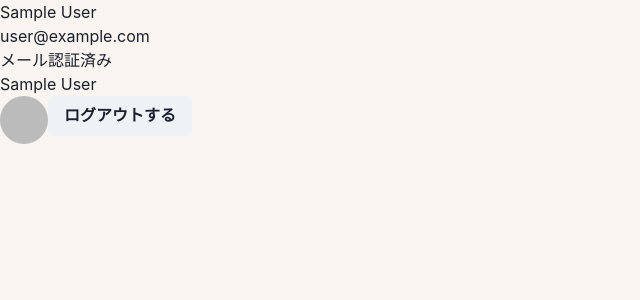
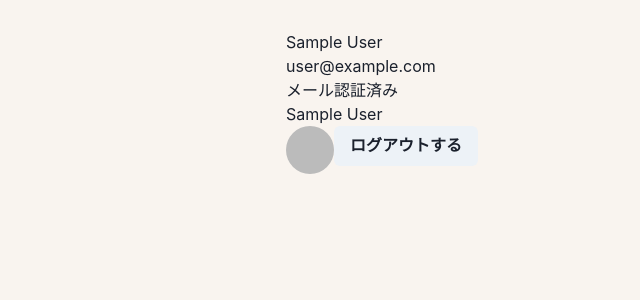
Before and after one commit to niiharamegumu/OneDrip, a Next.js app: page /mypage in a window 1280 px wide. Shown: the top 300 px of the page, without its empty margins (0-640 px from the left). Built offline with nearby package versions, Linux system fonts and the light colour scheme; no server answers; sample sign-in values are in the browser's storage.

Commit message:
update: _app layout.

```diff
--- a/src/pages/_app.tsx
+++ b/src/pages/_app.tsx
@@ -1,5 +1,5 @@
 import 'focus-visible/dist/focus-visible'
-import { ChakraProvider } from '@chakra-ui/react'
+import { ChakraProvider, Container } from '@chakra-ui/react'
 import type { AppProps } from 'next/app'
 
 import { useRouter } from 'next/router'
@@ -13,7 +13,11 @@ const MyApp = ({ Component, pageProps }: AppProps) => {
 
   return (
     <ChakraProvider resetCSS theme={theme}>
-      {!isTopPage && isAuthChecking ? <Component {...pageProps} /> : null}
+      {!isTopPage && isAuthChecking ? (
+        <Container maxW={{ base: '100%', sm: 'container.md' }} py="30px" px="30px">
+          <Component {...pageProps} />
+        </Container>
+      ) : null}
       {isTopPage && <Component {...pageProps} />}
     </ChakraProvider>
   )
```
